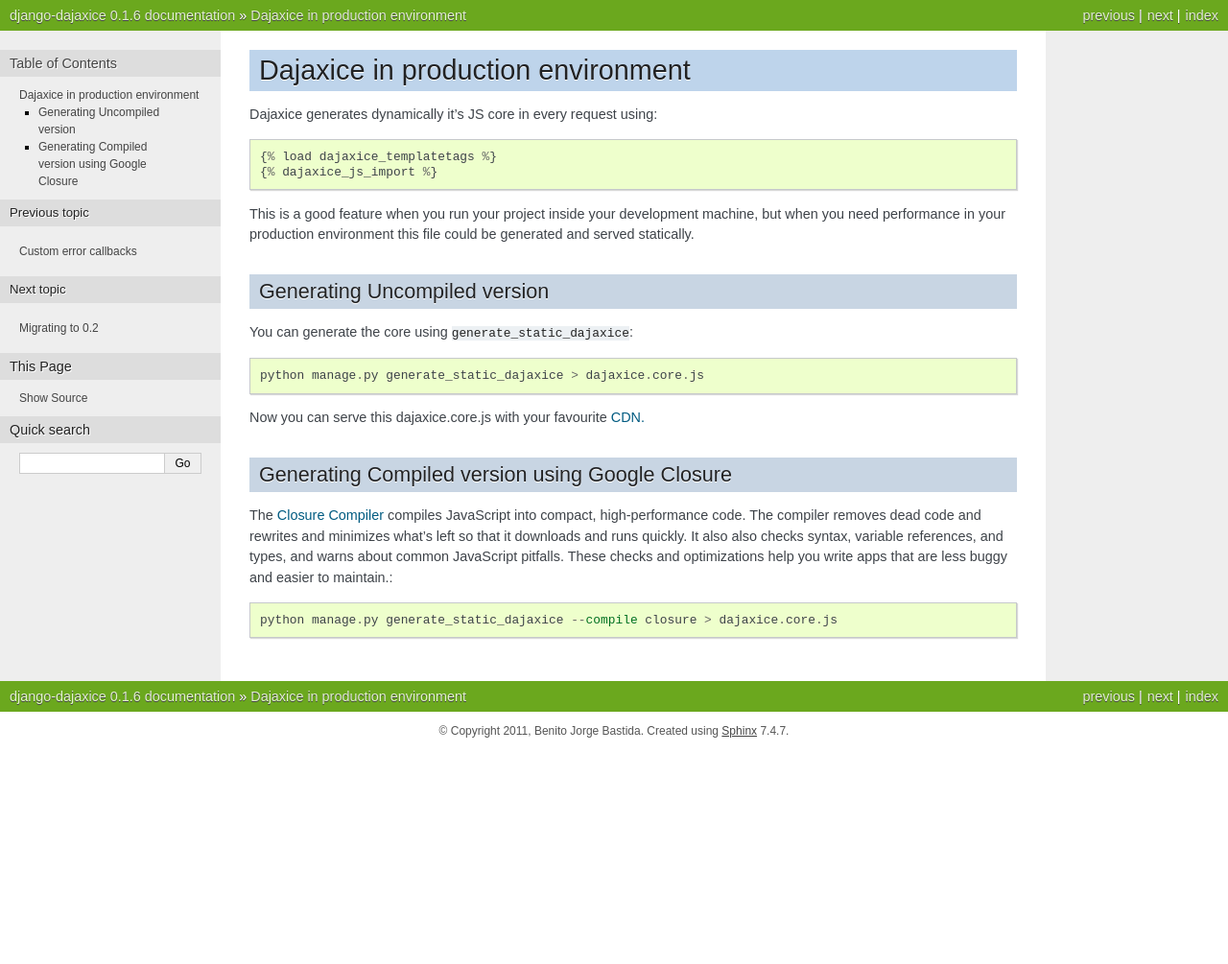
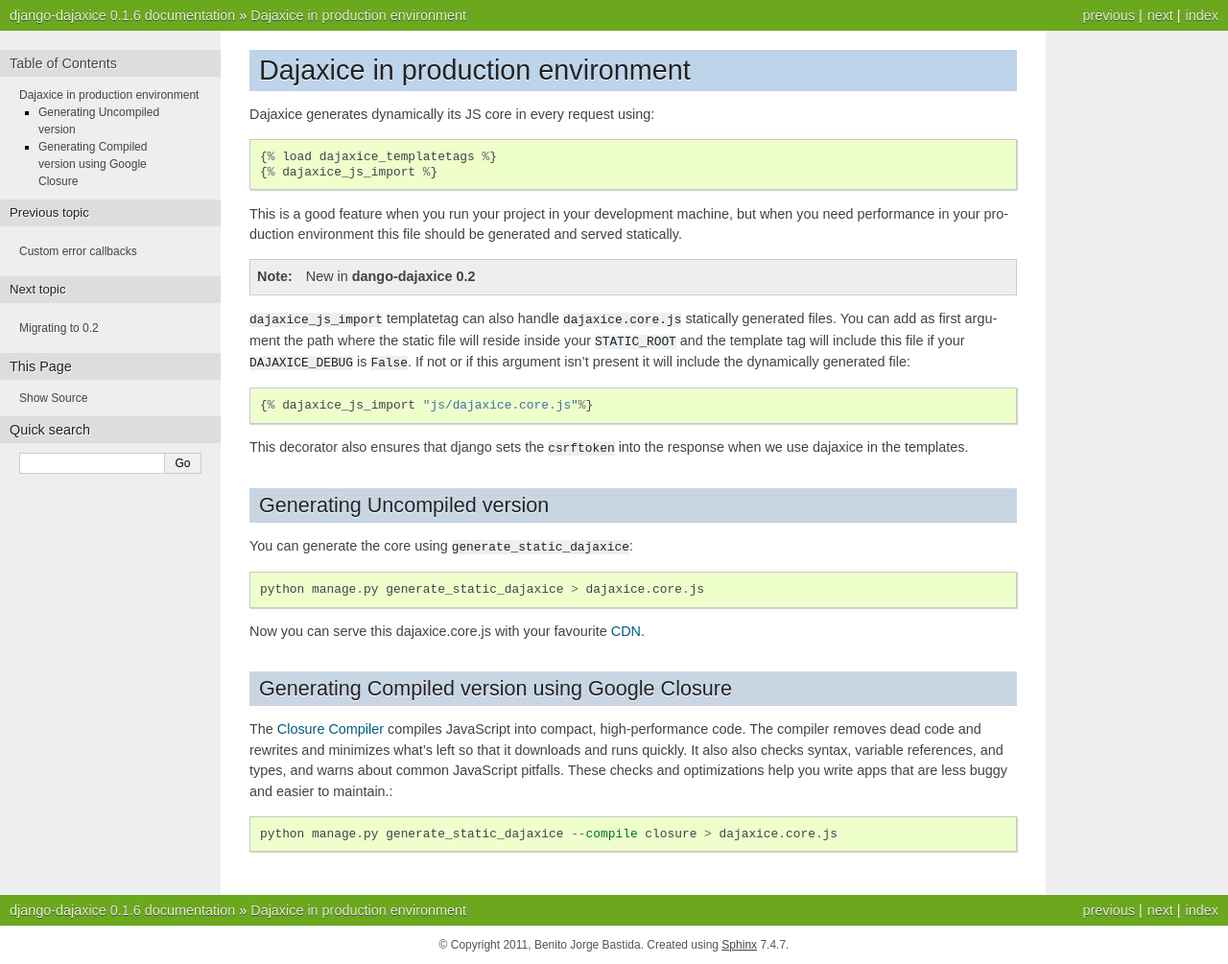
Before and after one commit to jorgebastida/django-dajaxice, a Sphinx documentation site: the page built from docs/production-environment.rst, in a window 1280 px wide. Shown: the whole page at 96% size. Built offline with Sphinx 7.4.7, drawn with Linux system fonts in a browser that asks for light colours; before the commit the page ends 900 px from its top, so only the background shows below that.

Commit message:
- Fix bug with csrftoken in landing pages using dajaxice. - Improve reliability handling server errors. - Update documentation - Prepare 0.2 release

```diff
--- a/docs/index.rst
+++ b/docs/index.rst
@@ -36,6 +36,7 @@ If you’re new to dajaxice, you may want to start with these documents:
    custom-error-callbacks
    production-environment
    migrating-to-02
+   csrftoken-issues
    available-settings
    modules.rst
 
--- a/docs/production-environment.rst
+++ b/docs/production-environment.rst
@@ -1,12 +1,25 @@
 Dajaxice in production environment
 ===========================================
 
-Dajaxice generates dynamically it's JS core in every request using::
+Dajaxice generates dynamically its JS core in every request using::
 
     {% load dajaxice_templatetags %}
     {% dajaxice_js_import %}
 
-This is a good feature when you run your project inside your development machine, but when you need performance in your production environment this file could be generated and served statically.
+This is a good feature when you run your project in your development machine, but when you need performance in your production environment this file should be generated and served statically.
+
+.. note::
+    New in **dango-dajaxice 0.2**
+
+``dajaxice_js_import`` templatetag can also handle ``dajaxice.core.js`` statically generated files.
+You can add as first argument the path where the static file will reside inside your ``STATIC_ROOT`` and the template tag
+will include this file if your ``DAJAXICE_DEBUG`` is ``False``. If not or if this argument isn't present it will include
+the dynamically generated file::
+
+    {% dajaxice_js_import "js/dajaxice.core.js"%}
+
+This decorator also ensures that django sets the ``csrftoken`` into the response when we use dajaxice in the templates.
+
 
 Generating Uncompiled version
 -------------------------------
--- a/setup.py
+++ b/setup.py
@@ -2,11 +2,11 @@ from distutils.core import setup
 
 setup(
     name = "django-dajaxice",
-    version = "0.1.8.1",
+    version = "0.2",
     author = "Benito Jorge Bastida Perez",
     author_email = "jorge@thecodefarm.com",
     description = "Agnostic and easy to use ajax library for django",
-    download_url = "http://cloud.github.com/downloads/jorgebastida/django-dajaxice/django-dajaxice-0.1.8.1.tar.gz",
+    download_url = "http://cloud.github.com/downloads/jorgebastida/django-dajaxice/django-dajaxice-0.2.tar.gz",
     url = "http://dajaxproject.com",
     packages= ['dajaxice', 'dajaxice.templatetags', 'dajaxice.core', 'dajaxice.management', 'dajaxice.management.commands'],
     package_data = {'dajaxice': ['templates/dajaxice/*']},
```
Also changed, not shown: other parts of docs/index.rst (+1 -1 lines), docs/csrftoken-issues.rst (added, +17 -0 lines), docs/installation.rst (+16 -6 lines), 7 other files.
